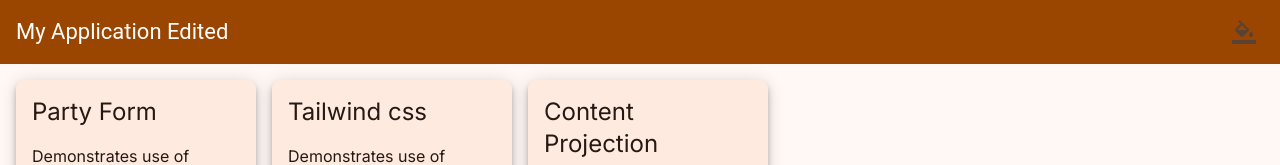
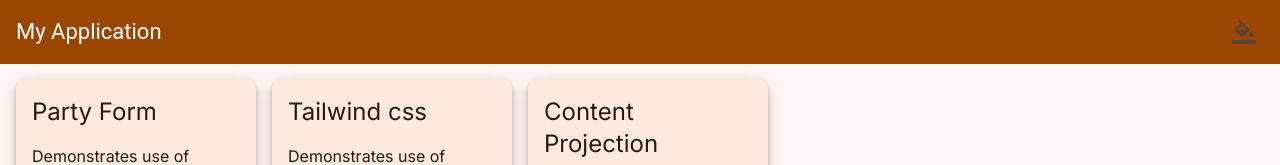
Before and after one commit to yadavsudhir405/experiment-angular, an Angular app: page /home in a window 1280 px wide. Shown: the top 165 px of the page. Built offline with nearby package versions, Linux system fonts and the light colour scheme.

Commit message:
pipeline15

```diff
--- a/src/app/feature/header/header.component.html
+++ b/src/app/feature/header/header.component.html
@@ -1,5 +1,5 @@
  <mat-toolbar class="h-14">
-   <a class="grow" [routerLink]="'/'" >My Application Edited</a>
+   <a class="grow" [routerLink]="'/'" >My Application</a>
    <button mat-icon-button [matMenuTriggerFor]="menu">
        <mat-icon>format_color_fill</mat-icon>
    </button>
```
